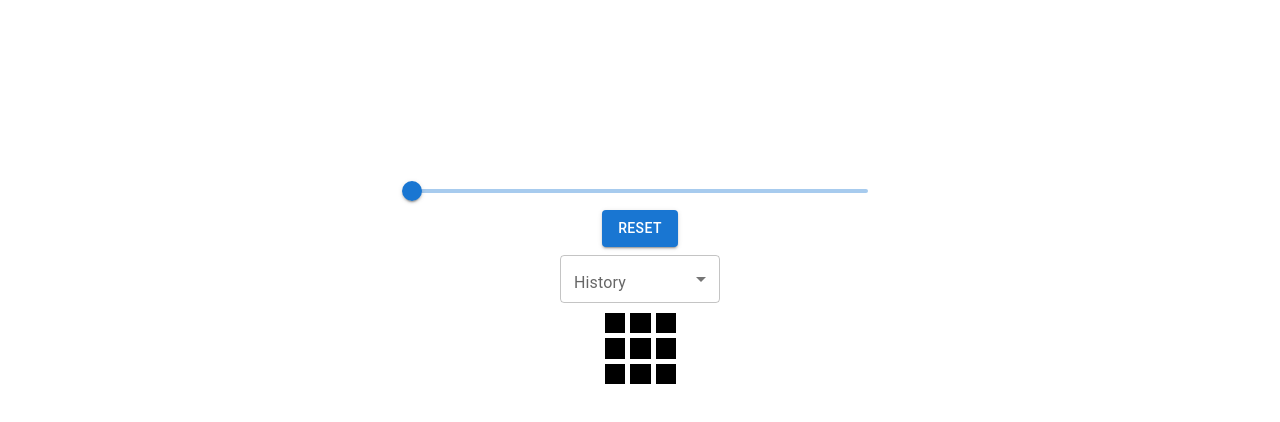
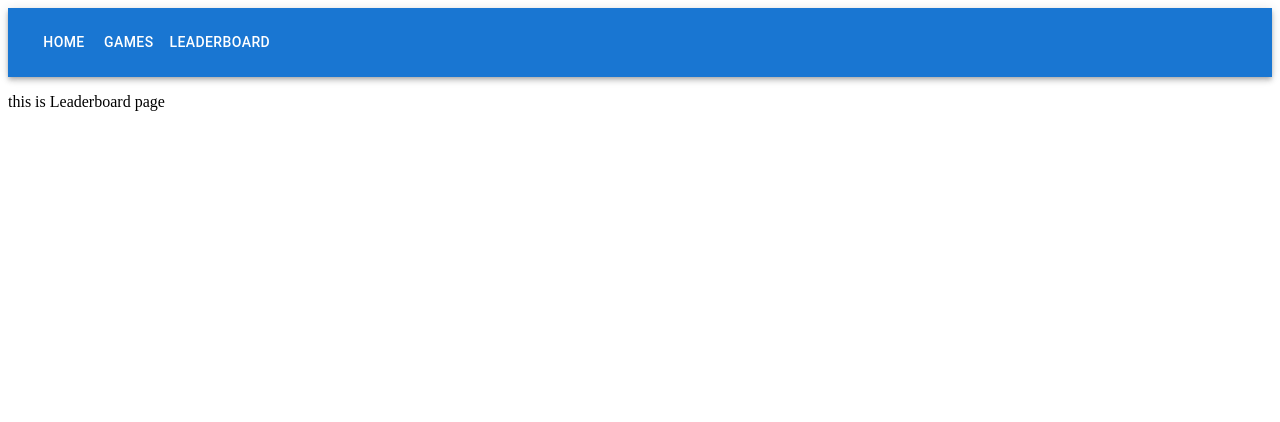
Before and after one commit to SmarterFuture/web-games, a React (Create React App) app: page /leaderboard in a window 1280 px wide. Shown: the top 422 px of the page. Built offline with nearby package versions, Linux system fonts and the light colour scheme.

Commit message:
router, structure cleanup, navbar

```diff
--- a/package.json
+++ b/package.json
@@ -12,6 +12,7 @@
     "@mui/material": "^5.15.0",
     "react": "^18.0.0",
     "react-dom": "^18.0.0",
+    "react-router-dom": "^6.21.1",
     "react-scripts": "^5.0.0"
   },
   "devDependencies": {
--- /dev/null
+++ b/src/components/Games.tsx
@@ -0,0 +1,7 @@
+
+
+function Games() {
+    return (<p>this is home screen</p>)
+}
+
+export default Games;
--- /dev/null
+++ b/src/components/Leaderboard.tsx
@@ -0,0 +1,9 @@
+
+
+function Leaderboard() {
+    return (
+        <p>this is Leaderboard page</p>
+    );
+}
+
+export default Leaderboard;
--- /dev/null
+++ b/src/components/Navigation.tsx
@@ -0,0 +1,43 @@
+import { AppBar, Toolbar, Container, Box, Typography, Button } from "@mui/material";
+import {useNavigate} from "react-router-dom";
+
+
+
+interface IPage {
+    name: string,
+    link: string,
+}
+
+const PAGES: Array<IPage> = [
+    { name: "Home", link: "" },
+    { name: "Games", link: "/games" },
+    { name: "Leaderboard", link: "/leaderboard"}
+]
+
+function NavBar() {
+    const navigate = useNavigate();
+
+    return (
+        <AppBar position="static">
+            <Container maxWidth="xl">
+                <Toolbar disableGutters>
+                    <Typography variant="h4" />
+                    <Box sx={{flexGrow: 1, display: { xs: "none", md: "flex"}}}>
+                        {
+                            PAGES.map((page) => (
+                            <Button
+                                key={page.name}
+                                onClick={ () => navigate(page.link) }
+                                sx={{ my: 2, color: 'white', display: 'block' }}
+                            >
+                                { page.name }
+                            </Button>
+                        ))}
+                    </Box>
+                </Toolbar>
+            </Container>
+        </AppBar>
+    )
+}
+
+export default NavBar;
--- /dev/null
+++ b/src/components/NoPage.tsx
@@ -0,0 +1,9 @@
+
+
+function NoPage() {
+    return (
+        <p>page was not found</p>
+    );
+}
+
+export default NoPage;
--- a/src/App.tsx
+++ b/src/components/TicTacToe/TicTacToe.tsx
@@ -1,7 +1,7 @@
 import React, { useState } from "react";
 import Slider from "@mui/material/Slider";
 import { validateTicTacToe } from "./utils";
-import { ITile, Player, History } from "./constants";
+import { ITile, Player, History } from "../../shared/constants";
 import InputLabel from "@mui/material/InputLabel";
 import Select, { SelectChangeEvent } from '@mui/material/Select';
 import MenuItem from "@mui/material/MenuItem";
--- a/src/utils.ts
+++ b/src/components/TicTacToe/utils.ts
@@ -1,4 +1,4 @@
-import { Streak, Player } from "./constants";
+import { Streak, Player } from "../../shared/constants";
 
 
 function safeExtend(
--- /dev/null
+++ b/src/components/index.ts
@@ -0,0 +1,4 @@
+export { default as NavBar } from "./Navigation";
+export { default as NoPage } from "./NoPage";
+export { default as Leaderboard } from "./Leaderboard";
+export { default as Games } from "./Games";
--- a/src/index.tsx
+++ b/src/index.tsx
@@ -1,12 +1,26 @@
 import { StrictMode } from "react";
 import { createRoot } from "react-dom/client";
-import "./styles.css";
+import "./shared/styles.css";
+import { BrowserRouter as Router, Route, Routes } from "react-router-dom";
 
-import App from "./App";
+import TicTacToe from "./components/TicTacToe/TicTacToe";
+import { NoPage, Leaderboard, Games, NavBar } from "./components";
+
 
 const root = createRoot(document.getElementById("root") as HTMLElement);
 root.render(
-  <StrictMode>
-    <App />
-  </StrictMode>
+    <StrictMode>
+        <Router>
+            <NavBar />
+            <Routes>
+                <Route index element={ <Games/> } />
+                <Route path="leaderboard" element={ <Leaderboard/> }/>
+                <Route path="games">
+                    <Route path="" element={ <Games/> } />
+                    <Route path="tictactoe" element={ <TicTacToe/> } />
+                </Route>
+                <Route path="*" element={ <NoPage/> } />
+            </Routes>
+        </Router>
+    </StrictMode>
 );
```
Also changed, not shown: src/shared/constants.ts (renamed from src/constants.ts), src/shared/styles.css (renamed from src/styles.css).
